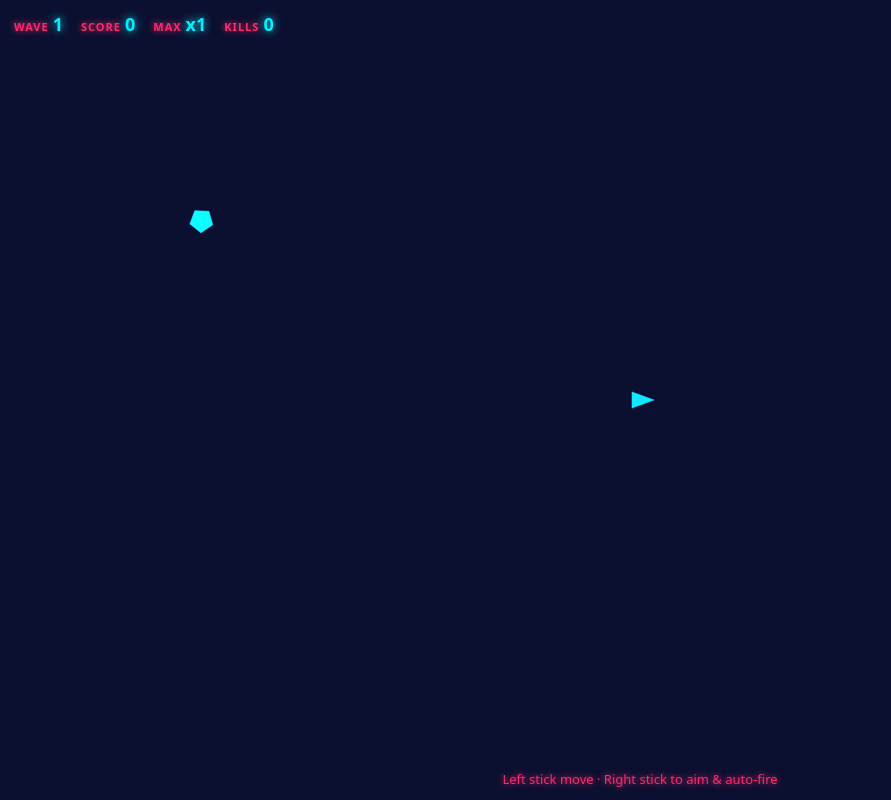
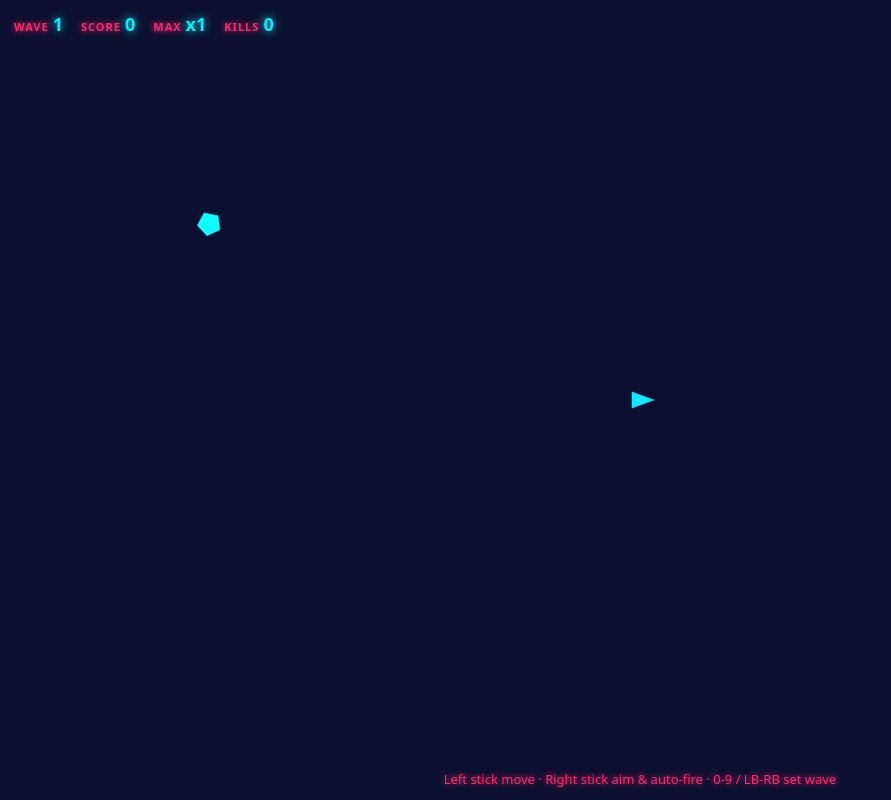
Before and after one commit to etownson/neon-wars, a website built with Vite: page index.html in a window 1280 px wide. Shown: the whole page, without its empty margins (0-891 px from the left). Built offline with nearby package versions, Linux system fonts and the light colour scheme; animation ran at ten frames a second.

Commit message:
Improve player feel, fix judder, boost black-hole gravity, add wave-jump dev tools
- Player movement: critically-damped velocity + combined speed ceiling for arcade weight
- Ship faces aim only; holds orientation when right stick idles
- Switch to variable-timestep loop to eliminate fixed-timestep stair-stepping judder
- Black hole gravity: proper accumulated velocity (was a no-op), strength 620->775
- Dev: setWave() helper; number keys 0-9 and shoulder buttons (LB/RB) step the wave

```diff
--- a/index.html
+++ b/index.html
@@ -80,7 +80,7 @@
       <div><span class="lbl">MAX</span><span class="val" id="mult" class="mult">x1</span></div>
       <div><span class="lbl">KILLS</span><span class="val" id="kills">0</span></div>
     </div>
-    <div id="hint">Left stick move · Right stick to aim &amp; auto-fire</div>
+    <div id="hint">Left stick move · Right stick aim &amp; auto-fire · 0-9 / LB-RB set wave</div>
     <script type="module" src="/src/main.ts"></script>
   </body>
 </html>
--- a/src/config.ts
+++ b/src/config.ts
@@ -27,7 +27,12 @@ export const WORLD_MARGIN = 60; // keep entities inside canvas minus margin
 
 // Player
 export const PLAYER_RADIUS = 10;
-export const PLAYER_SPEED = 300; // px / s
+export const PLAYER_SPEED = 300; // px / s target stick speed
+// Critically-damped response rate: how quickly stick velocity settles toward target.
+// Higher = snappier, lower = heavier/sluggish. ~0.1s to 63% of full speed at 10.
+export const PLAYER_RESPONSE = 9;
+// Combined speed ceiling (stick velocity + black-hole gravity) to keep things floaty.
+export const PLAYER_MAX_SPEED = 360; // px / s
 export const PLAYER_HIT_DEADZONE = 0.25; // right stick magnitude below this is idle
 export const FIRE_RATE = 8; // shots / s while aiming
 
@@ -93,8 +98,10 @@ export const MINION_ACCEL = 420;
 
 // Black hole
 export const BLACKHOLE_RADIUS = 26;
-export const BLACKHOLE_PULL_RADIUS = 240;
-export const BLACKHOLE_PULL_STRENGTH = 320; // px/s^2
+export const BLACKHOLE_PULL_RADIUS = 280;
+export const BLACKHOLE_PULL_STRENGTH = 775; // px/s^2  (620 * 1.25)
+// How fast the player's accumulated pull decays when out of range (bigger = stickier).
+export const PLAYER_GRAV_DAMP = 3; // per second
 export const BLACKHOLE_LIFE = 9; // seconds then expires
 export const BLACKHOLE_DRIFT = 16; // slow random drift speed
 
--- a/src/game.ts
+++ b/src/game.ts
@@ -31,6 +31,8 @@ export class Game {
     this.height = height;
     this.player = {
       pos: v(width / 2, height / 2),
+      vel: v(0, 0),
+      grav: v(0, 0),
       radius: cfg.PLAYER_RADIUS,
       fireCooldown: 0,
       facing: 0,
@@ -44,6 +46,21 @@ export class Game {
     this.width = w;
     this.height = h;
     this.player.pos = v(clamp(this.player.pos.x, 0, w), clamp(this.player.pos.y, 0, h));
+  }
+
+  /** Dev helper: jump straight to a wave (clears the board) and revive the player. */
+  setWave(n: number): void {
+    this.wave = Math.max(1, Math.floor(n));
+    this.waveTime = 0;
+    this.enemies = [];
+    this.enemyBullets = [];
+    this.particles = [];
+    const p = this.player;
+    p.alive = true;
+    p.pos = v(this.width / 2, this.height / 2);
+    p.vel = v(0, 0);
+    p.grav = v(0, 0);
+    p.invuln = cfg.SPAWN_INVULN;
   }
 
   // ---- Main step ----
@@ -117,11 +134,36 @@ export class Game {
     p.pos.x = clamp(p.pos.x, cfg.WORLD_MARGIN, this.width - cfg.WORLD_MARGIN);
     p.pos.y = clamp(p.pos.y, cfg.WORLD_MARGIN, this.height - cfg.WORLD_MARGIN);
 
-    // Face the aim direction, else the movement direction.
+    // Smoothly settle stick velocity toward its target (critically damped → weight
+    // without jitter: accelerates and coasts, never snaps).
+    const desiredX = move.x * cfg.PLAYER_SPEED;
+    const desiredY = move.y * cfg.PLAYER_SPEED;
+    const k = 1 - Math.exp(-cfg.PLAYER_RESPONSE * dt);
+    p.vel.x += (desiredX - p.vel.x) * k;
+    p.vel.y += (desiredY - p.vel.y) * k;
+
+    // Gravity velocity from black holes: accumulates while pulled, damps when free.
+    p.grav.x *= Math.max(0, 1 - cfg.PLAYER_GRAV_DAMP * dt);
+    p.grav.y *= Math.max(0, 1 - cfg.PLAYER_GRAV_DAMP * dt);
+
+    // Integrate position, capping combined speed so gravity can't make us zoom.
+    const cx = p.vel.x + p.grav.x;
+    const cy = p.vel.y + p.grav.y;
+    const csp = Math.hypot(cx, cy);
+    if (csp > cfg.PLAYER_MAX_SPEED) {
+      const kc = cfg.PLAYER_MAX_SPEED / csp;
+      p.vel.x *= kc; p.vel.y *= kc;
+      p.grav.x *= kc; p.grav.y *= kc;
+    }
+    p.pos.x += (p.vel.x + p.grav.x) * dt;
+    p.pos.y += (p.vel.y + p.grav.y) * dt;
+    p.pos.x = clamp(p.pos.x, cfg.WORLD_MARGIN, this.width - cfg.WORLD_MARGIN);
+    p.pos.y = clamp(p.pos.y, cfg.WORLD_MARGIN, this.height - cfg.WORLD_MARGIN);
+
+    // Face the aim direction only. When the right stick idles, hold the last aim
+    // orientation rather than snapping to the movement direction.
     if (state.firing && (state.aimDir.x !== 0 || state.aimDir.y !== 0)) {
       p.facing = Math.atan2(state.aimDir.y, state.aimDir.x);
-    } else if (move.x !== 0 || move.y !== 0) {
-      p.facing = Math.atan2(move.y, move.x);
     }
 
     // Auto-fire while right stick is deflected.
@@ -145,6 +187,8 @@ export class Game {
     p.fireCooldown = 0;
     p.facing = 0;
     p.invuln = cfg.SPAWN_INVULN;
+    p.vel = v(0, 0);
+    p.grav = v(0, 0);
   }
 
   private die(): void {
@@ -370,14 +414,16 @@ export class Game {
 
   private pullPlayer(bh: Enemy, dt: number): void {
     const p = this.player;
-    const d = v(bh.pos.x - p.pos.x, bh.pos.y - p.pos.y);
-    const dist = Math.hypot(d.x, d.y);
-    if (dist < 1 || dist > cfg.BLACKHOLE_PULL_RADIUS) return;
+    if (!p.alive) return;
+    const dx = bh.pos.x - p.pos.x;
+    const dy = bh.pos.y - p.pos.y;
+    const dist = Math.hypot(dx, dy) || 1;
+    if (dist > cfg.BLACKHOLE_PULL_RADIUS) return;
     const falloff = 1 - dist / cfg.BLACKHOLE_PULL_RADIUS;
-    const dir = norm(d);
-    const disp = cfg.BLACKHOLE_PULL_STRENGTH * falloff * dt * dt;
-    p.pos.x += dir.x * disp;
-    p.pos.y += dir.y * disp;
+    const a = cfg.BLACKHOLE_PULL_STRENGTH * falloff;
+    // Accumulate gravity velocity so pull genuinely accelerates you inward.
+    p.grav.x += (dx / dist) * a * dt;
+    p.grav.y += (dy / dist) * a * dt;
   }
 
   // ---- Combat resolution ----
--- a/src/input.ts
+++ b/src/input.ts
@@ -14,6 +14,8 @@ export class Input {
   private mouseAim: Vec = v(640, 360);
   private mouseDown = false;
   private gpIndex: number | null = null;
+  private prevLB = false;
+  private prevRB = false;
 
   constructor(canvas: HTMLCanvasElement) {
     window.addEventListener("gamepadconnected", (e) => {
@@ -60,6 +62,18 @@ export class Input {
       this.mouseDown || this.keys.has("Space") || this.keys.has("KeyJ");
     return { move, aim: { firing, dir } };
   }
+
+  /** Edge-triggered gamepad shoulder buttons: +1 for right (RB), -1 for left (LB). */
+  getWaveStep(): number {
+    const gp = this.gpIndex === null ? undefined : navigator.getGamepads()[this.gpIndex];
+    if (!gp) return 0;
+    const lb = gp.buttons[4]?.pressed ?? false;
+    const rb = gp.buttons[5]?.pressed ?? false;
+    const step = (rb && !this.prevRB ? 1 : 0) - (lb && !this.prevLB ? 1 : 0);
+    this.prevLB = lb;
+    this.prevRB = rb;
+    return step;
+  }
 }
 
 function len(a: Vec): number {
--- a/src/main.ts
+++ b/src/main.ts
@@ -1,8 +1,13 @@
-// Entry point: wires the canvas, input, renderer and fixed-timestep loop.
+// Entry point: wires the canvas, input, renderer and a variable-timestep loop.
+// Variable timestep renders exactly what was simulated this frame, which avoids
+// the stair-stepping judder that a fixed timestep can show on mismatched refresh
+// rates. All game physics are continuous (acceleration/velocity based), so this
+// is safely frame-rate independent.
 import { Input } from "./input";
 import { Game } from "./game";
 import { Renderer } from "./renderer";
-import { FIXED_DT } from "./config";
+
+const MAX_DT = 0.05; // cap to avoid physics blowups after a long stall/tab switch
 
 const canvas = document.getElementById("game") as HTMLCanvasElement;
 const killsEl = document.getElementById("kills") as HTMLSpanElement;
@@ -25,25 +30,28 @@ window.addEventListener("resize", () => {
   game.resize(w, h);
 });
 
-// Fixed-timestep accumulator so physics stays deterministic across frame rates.
-let acc = 0;
+// Dev shortcut: number keys jump straight to a wave (0 = wave 10).
+window.addEventListener("keydown", (e) => {
+  if (!/^[0-9]$/.test(e.key)) return;
+  const n = e.key === "0" ? 10 : Number(e.key);
+  if (n >= 1 && n <= 15) game.setWave(n);
+});
+
 let last = performance.now();
 
 function frame(now: number): void {
-  const dt = Math.min((now - last) / 1000, 0.05);
+  const dt = Math.min((now - last) / 1000, MAX_DT);
   last = now;
-  acc += dt;
 
-  while (acc >= FIXED_DT) {
-    const raw = input.read(game.player.pos);
-    const state = {
-      move: raw.move,
-      firing: raw.aim.firing,
-      aimDir: raw.aim.dir,
-    };
-    game.step(state, FIXED_DT);
-    acc -= FIXED_DT;
-  }
+  const raw = input.read(game.player.pos);
+  game.step(
+    { move: raw.move, firing: raw.aim.firing, aimDir: raw.aim.dir },
+    dt
+  );
+
+  // Shoulder buttons step the wave (LB down / RB up).
+  const wstep = input.getWaveStep();
+  if (wstep !== 0) game.setWave(game.wave + wstep);
 
   killsEl.textContent = String(game.kills);
   waveEl.textContent = String(game.wave);
--- a/src/types.ts
+++ b/src/types.ts
@@ -3,6 +3,8 @@ import type { Vec } from "./vec";
 
 export interface Player {
   pos: Vec;
+  vel: Vec; // stick-driven momentum (accelerated toward target speed)
+  grav: Vec; // accumulated gravity velocity from black holes
   radius: number;
   fireCooldown: number;
   facing: number; // radians
```
